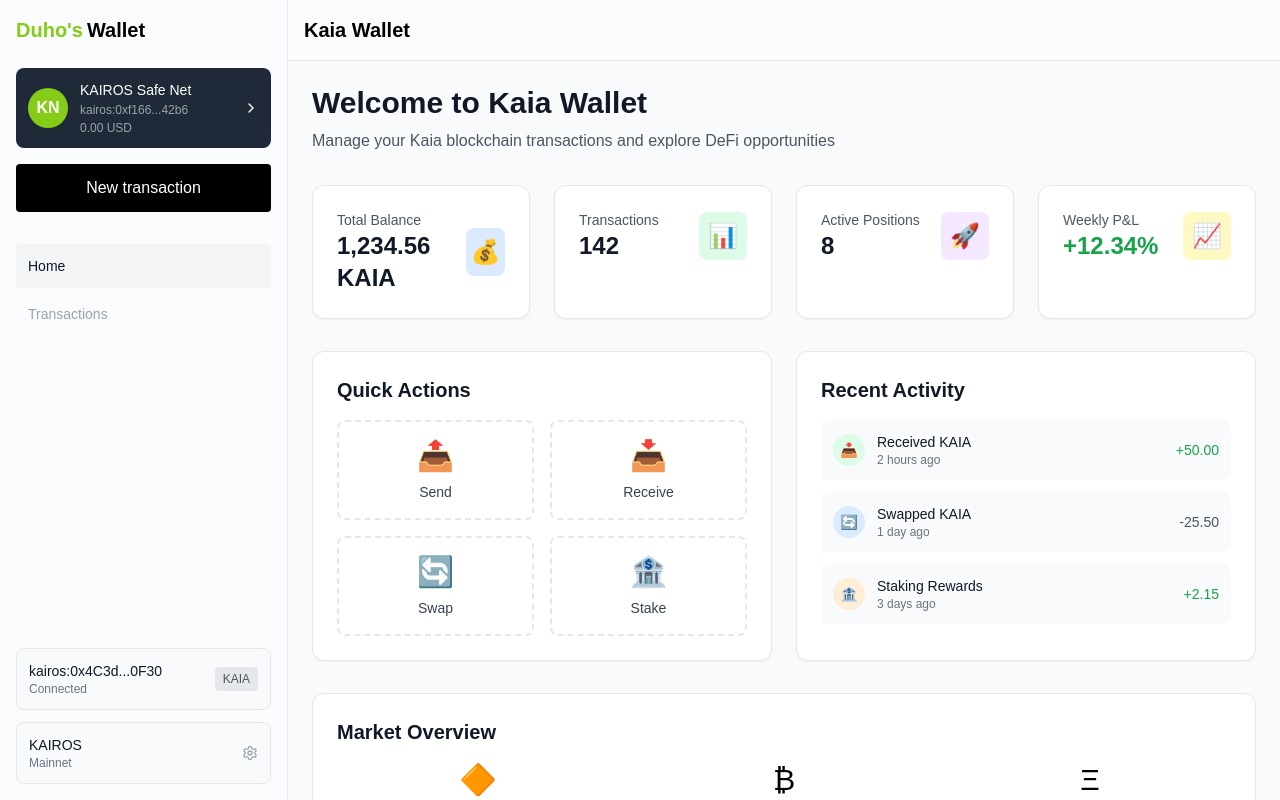
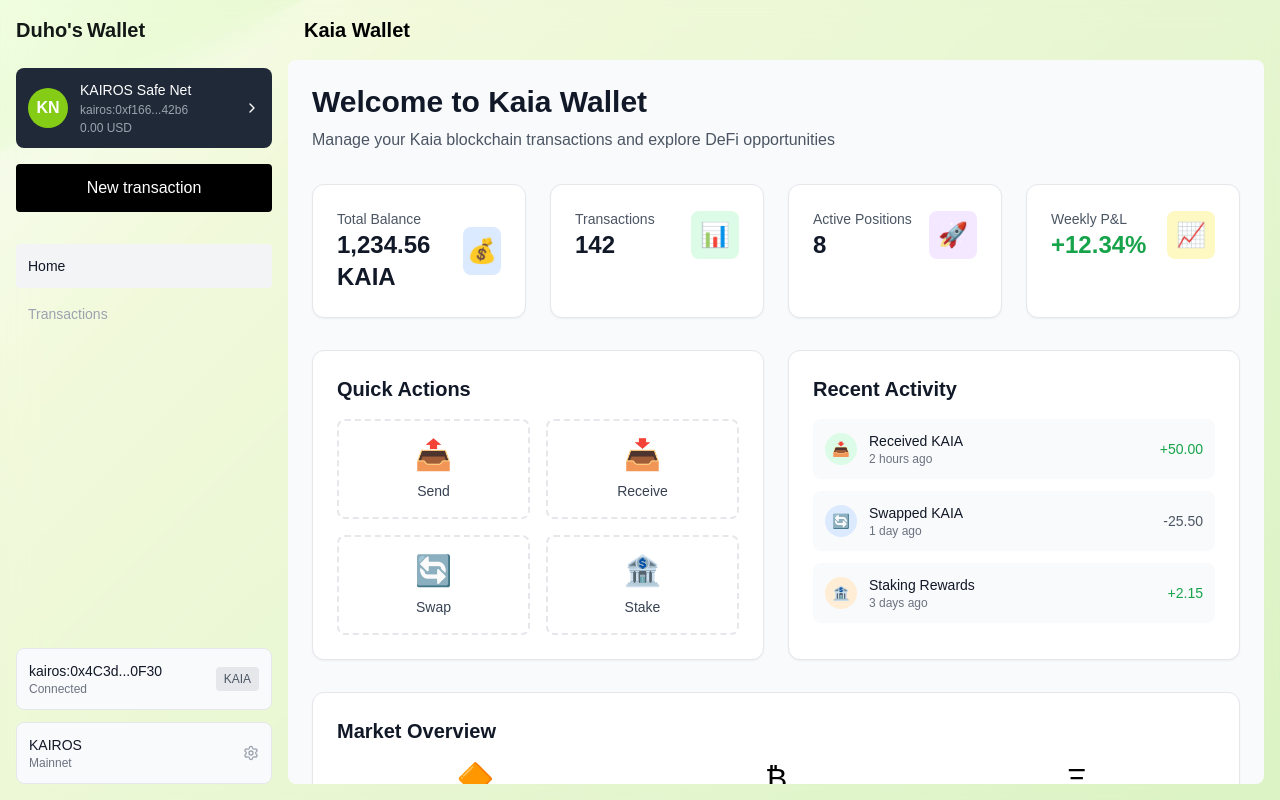
Before and after one commit to hanan-nana/kaia-safe-wallet-hackathon, a React (Vite) app: page / in a window 1280 px wide. Built offline with nearby package versions, Linux system fonts and the light colour scheme; a web font is replaced by a local one.

Commit message:
Refine background design

```diff
--- /dev/null
+++ b/src/components/layout/Background.tsx
@@ -0,0 +1,33 @@
+import React from "react";
+
+const Background = () => {
+  return (
+    <div className="absolute inset-0">
+      {/* 기본 그라디언트 배경 */}
+      <div
+        className="absolute z-1 inset-0"
+        style={{
+          background:
+            "linear-gradient(135deg, rgba(218, 254, 178, 0.2) 0%, rgb(197, 238, 70, 0.3) 20%, rgba(141, 221, 66, 0.5) 100%)",
+        }}
+      />
+
+      {/* 블러 효과를 위한 원형 오브젝트들 */}
+      <div className="absolute z-5 inset-0">
+        {/* 좌상단 원형 오브젝트 */}
+        <div
+          className="absolute -top-8 -left-8 opacity-60"
+          style={{
+            width: "400px",
+            height: "200px",
+            clipPath: "polygon(0% 0%, 100% 0%, 0% 100%)",
+            background:
+              "linear-gradient(135deg, rgb(218, 254, 178) 20%, rgba(141, 221, 66, 0.5) 100%)",
+          }}
+        />
+      </div>
+    </div>
+  );
+};
+
+export default Background;
--- a/src/components/layout/header/Header.tsx
+++ b/src/components/layout/header/Header.tsx
@@ -2,7 +2,7 @@ import React from "react";
 
 const Header = () => {
   return (
-    <div className="flex justify-between items-center p-4 border-b border-gray-200 bg-glass-primary">
+    <div className="flex justify-between items-center p-4">
       <div className="text-xl font-bold">Kaia Wallet</div>
     </div>
   );
--- a/src/components/layout/layout.tsx
+++ b/src/components/layout/layout.tsx
@@ -1,19 +1,22 @@
 import React from "react";
 import Sidebar from "./sidebar/Sidebar.tsx";
 import Header from "./header/Header.tsx";
+import Background from "./Background.tsx";
 
 const Layout: React.FC<{ children: React.ReactNode }> = ({ children }) => {
   return (
     <div className="relative flex h-screen overflow-hidden">
-      {/* 애니메이션 그라디언트 배경 */}
-      <div className="absolute inset-0 gradient-bg-kaia" />
+      {/* 커스텀 컬러 균일한 그라디언트 배경 */}
+      <Background />
 
       {/* 콘텐츠 레이어 */}
-      <div className="relative z-10 flex w-full">
+      <div className="relative z-10 flex w-full bg-glass-intermediate backdrop-blur-lg">
         <Sidebar />
-        <div className="flex-1 flex flex-col overflow-hidden">
+        <div className="flex-1 flex flex-col overflow-hidden mr-4 mb-4">
           <Header />
-          {children}
+          <div className="flex-1 bg-glass-intermediate overflow-auto rounded-lg">
+            {children}
+          </div>
         </div>
       </div>
     </div>
--- a/src/components/layout/sidebar/Sidebar.tsx
+++ b/src/components/layout/sidebar/Sidebar.tsx
@@ -6,12 +6,12 @@ import { ChevronRight } from "lucide-react";
 
 const Sidebar: React.FC = () => {
   return (
-    <div className="w-72 bg-glass-primary border-r border-gray-200 flex flex-col p-4">
+    <div className="w-72 flex flex-col p-4">
       {/* Logo */}
       <div className="mb-6">
         <div className="flex items-center gap-1 text-xl font-semibold">
-          <span className="text-lime-500">Duho's</span>
-          <span className="text-black">Wallet</span>
+          <span className="text-green-gray-900">Duho's</span>
+          <span className="text-green-gray-900">Wallet</span>
         </div>
       </div>
 
--- a/tailwind.config.js
+++ b/tailwind.config.js
@@ -5,11 +5,23 @@ export default {
     extend: {
       // Glassmorphism 전용 색상 팔레트
       colors: {
+        "green-gray": {
+          100: "#E0E7E0",
+          200: "#C7CEC7",
+          300: "#ADB4AE",
+          400: "#949A95",
+          500: "#7A807B",
+          600: "#616662",
+          700: "#474C49",
+          800: "#2D3230",
+          900: "#131816",
+        },
+
         glass: {
           // 기본 글래스 배경
-          primary: "rgba(255, 255, 255, 0.1)",
-          secondary: "rgba(255, 255, 255, 0.05)",
-          accent: "rgba(255, 255, 255, 0.15)",
+          strong: "rgba(255, 255, 255, 0.6)",
+          intermediate: "rgba(255, 255, 255, 0.4)",
+          weak: "rgba(255, 255, 255, 0.2)",
 
           // 다크 글래스
           dark: "rgba(0, 0, 0, 0.1)",
@@ -30,13 +42,6 @@ export default {
         "glass-lg": "0 12px 48px 0 rgba(31, 38, 135, 0.5)",
       },
 
-      // 글래스 전용 블러
-      backdropBlur: {
-        glass: "10px",
-        "glass-sm": "6px",
-        "glass-lg": "16px",
-      },
-
       // 글래스 전용 보더
       borderColor: {
         glass: "rgba(255, 255, 255, 0.18)",
```
Also changed, not shown: 1 other file (tests, documents, lock files or other folders).
